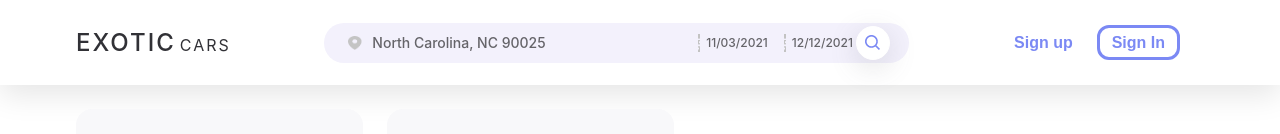
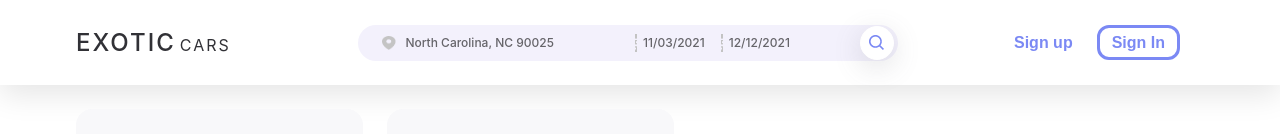
Before and after one commit to martinsgabriel1956/next_exotic-cars, a Next.js app: page / in a window 1280 px wide. Shown: the top 134 px of the page. Built offline with nearby package versions, Linux system fonts and the light colour scheme; data requests are answered from the project's data file.

Commit message:
feat: finishing responsive in dashboard page

```diff
--- a/src/components/FilterCar/styles.ts
+++ b/src/components/FilterCar/styles.ts
@@ -2,9 +2,11 @@ import styled from "styled-components";
 
 export const Container = styled.div`
   background-color: #f3f1fc;
-  padding: 0 20px;
-  width: 40%;
-  height: 40px;
+  padding: 0 4px 0 20px;
+
+  width: 100%;
+  max-width: 540px;
+  height: 36px;
 
   display: flex;
   align-items: center;
@@ -12,12 +14,16 @@ export const Container = styled.div`
 
   border-radius: 1.25em;
 
-  @media (max-width: 768px) {
+  @media (max-width: 600px) {
     visibility: hidden;
   }
 
-  @media (min-width: 1024px) and (max-width: 1439px) {
-    width: 46%;
+  @media (min-width: 1042px) and (max-width: 1053px) {
+    width: 50%;
+  }
+
+  @media (min-width: 905px) and (max-width: 1041px) {
+    width: 48%;
   }
   @media (max-width: 768px) {
     width: 38%;
@@ -37,18 +43,11 @@ export const MapContainer = styled.div`
 
   p {
     padding-left: 0.75em;
-    font-size: 14px;
+    font-size: 12px;
 
-    @media (max-width: 1024px) {
-      margin-right: -4em;
+    @media (min-width: 858px) and (max-width: 970px) {
+      margin-right: 0em;
       padding-left: 0.75em;
-      font-size: 12px;
-    }
-
-    @media (max-width: 768px) {
-      margin-right: -4em;
-      padding-left: .5em;
-      font-size: 10px;
     }
   }
 
@@ -57,10 +56,8 @@ export const MapContainer = styled.div`
 
 export const CalendarContainer = styled.div`
   display: flex;
-  padding-right: 4.5em;
 
-  @media (min-width: 1024px) and (max-width: 1439px) {
-    padding-right: 2.25em;
+  @media (min-width: 1140px) and (max-width: 1439px) {
   }
 
   @media (max-width: 768px) {
@@ -78,14 +75,17 @@ export const CalendarContainer = styled.div`
 
     p {
       margin-left: 0.5em;
-      font-size: 14px;
+      font-size: 12px;
 
-      @media (min-width: 1024px) and (max-width: 1439px) {
-        font-size: 12px;
+      @media (min-width: 858px) and (max-width: 952px) {
+        & + div {
+          margin-right: 5em;
+        }
       }
-      @media (max-width: 768px) {
+
+      /* @media (max-width: 768px) {
         font-size: 10px;
-      }
+      } */
     }
   }
 `;
@@ -102,9 +102,9 @@ export const SearchButton = styled.button`
   justify-content: center;
 
   cursor: pointer;
+  margin-left:  1em;
 
-  position: absolute;
-  right: 31.5%;
+
   box-shadow: rgba(100, 100, 111, 0.2) 0px 7px 29px 0px;
 
   @media (min-width: 1024px) and (max-width: 1439px){
--- a/src/components/Header/styles.ts
+++ b/src/components/Header/styles.ts
@@ -18,6 +18,8 @@ export const Container = styled.div`
   @media (max-width: 425px) {
     position: relative;
   }
+
+
 `;
 
 export const Logo = styled.h1`
@@ -27,7 +29,7 @@ export const Logo = styled.h1`
   font-weight: 500;
   letter-spacing: 2px;
 
-  padding-left: 4em;
+  padding: 0 1em 0 4em ;
 
   @media (max-width: 600px) {
     padding-left: 0.5em;
@@ -38,14 +40,7 @@ export const Logo = styled.h1`
     font-weight: normal;
   }
 
-  @media(min-width: 601px) and (max-width: 767px) {
-    padding-left: 1em;
-  }
-
-  @media (min-width: 768px) and (max-width: 1023px) {
-    padding-left: 3em;
-  }
-  @media (min-width: 1024px) and (max-width: 1439px) {
+  @media(min-width: 601px) and (max-width: 1439px) {
     padding-left: 3em;
   }
 `;
@@ -63,9 +58,7 @@ export const ButtonContainer = styled.div<hasClickedProps>`
     }
   }
 
-  @media (min-width: 601px) and (max-width: 767px) {
-    padding-right: 2em;
-  }
+
 
   @media (max-width: 600px) {
     flex-direction: column;
@@ -81,7 +74,11 @@ export const ButtonContainer = styled.div<hasClickedProps>`
       width: 80vw;
   }
 
-  @media (min-width: 768px) and (max-width: 1023px) {
-    padding-right: 3em;
+  @media (min-width: 601px) and (max-width: 687px) {
+    padding-right: 8%;
+  }
+
+  @media (min-width: 601px) and (max-width: 1023px) {
+    padding-right: 8%;
   }
 `;
--- a/src/components/UI/Button/styles.ts
+++ b/src/components/UI/Button/styles.ts
@@ -1,6 +1,10 @@
 import styled from 'styled-components';
 
-export const Container = styled.button`
+interface ButtonProps {
+  isSignIn?: boolean;
+}
+
+export const Container = styled.button<ButtonProps>`
   color: #7B89F4;
   font-weight: bold;
   cursor: pointer;
@@ -15,4 +19,17 @@ export const Container = styled.button`
     background: ${props => props.isSignIn === true ? '#7B89F4' : 'transparent'};
     color: ${props => props.isSignIn === true ? '#fff' : '#7B89F4'};
   }
+
+  @media (min-width: 601px) and (max-width: 687px) {
+    padding: .35em .175em;
+
+    & + button {
+      margin-left: .75em;
+    }
+  }
+
+  @media (min-width: 688px) and (max-width: 826px) {
+    font-size: 1em;
+    padding: .35em .5em;
+  }
 `;
```
